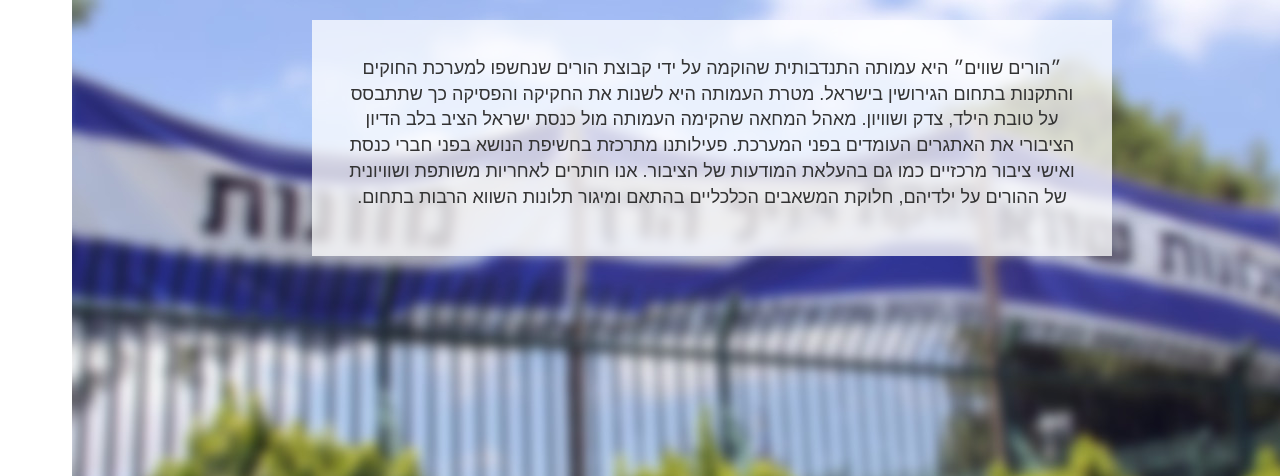
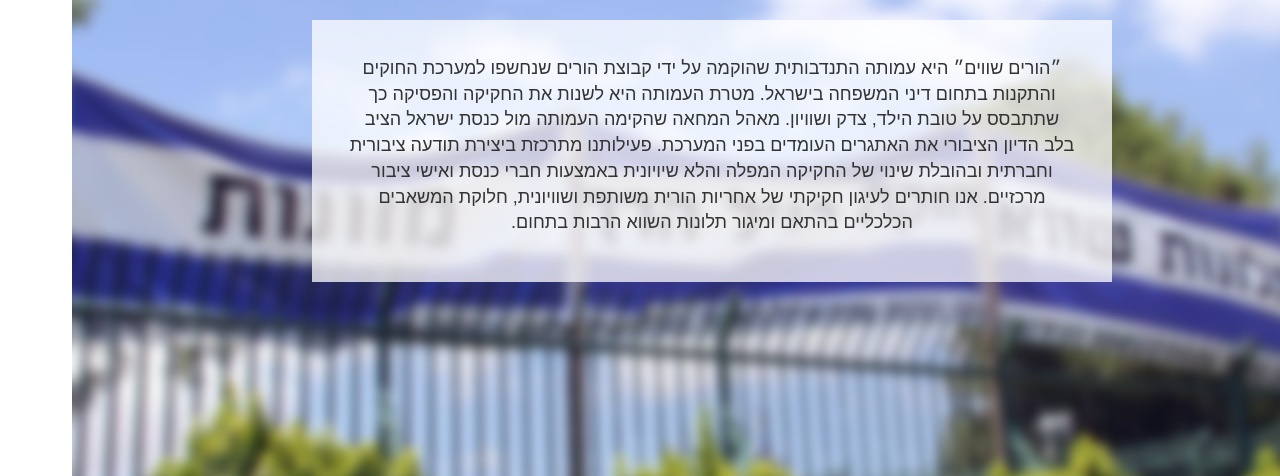
Before and after one commit to horimshavim/homepage, a Rails app: page /about in a window 1280 px wide. Shown: the part 52-528 px from the top of the page. Run offline with Rails 7, Linux system fonts and the light colour scheme; style sheets or scripts are compiled from the project's sources; some libraries are stand-ins or nearby versions; some web fonts are replaced.

Commit message:
about us

```diff
--- a/app/views/about/index.html.erb
+++ b/app/views/about/index.html.erb
@@ -28,7 +28,7 @@
 <div itemscope itemtype="http://schema.org/LocalBusiness" class="mainWrapper">
   <article class="text-center">
     <p>
-      ״הורים שווים״ היא עמותה התנדבותית שהוקמה על ידי קבוצת הורים שנחשפו למערכת החוקים והתקנות בתחום הגירושין בישראל. מטרת העמותה היא לשנות את החקיקה והפסיקה כך שתתבסס על טובת הילד, צדק ושוויון. מאהל המחאה שהקימה העמותה מול כנסת ישראל הציב בלב הדיון הציבורי את האתגרים העומדים בפני המערכת. פעילותנו מתרכזת בחשיפת הנושא בפני חברי כנסת ואישי ציבור מרכזיים כמו גם בהעלאת המודעות של הציבור. אנו חותרים לאחריות משותפת ושוויונית של ההורים על ילדיהם, חלוקת המשאבים הכלכליים בהתאם ומיגור תלונות השווא הרבות בתחום.
+      ״הורים שווים״ היא עמותה התנדבותית שהוקמה על ידי קבוצת הורים שנחשפו למערכת החוקים והתקנות בתחום דיני המשפחה בישראל. מטרת העמותה היא לשנות את החקיקה והפסיקה כך שתתבסס על טובת הילד, צדק ושוויון. מאהל המחאה שהקימה העמותה מול כנסת ישראל הציב בלב הדיון הציבורי את האתגרים העומדים בפני המערכת. פעילותנו מתרכזת ביצירת תודעה ציבורית וחברתית ובהובלת שינוי של החקיקה המפלה והלא שיויונית באמצעות חברי כנסת ואישי ציבור מרכזיים. אנו חותרים לעיגון חקיקתי של אחריות הורית משותפת ושוויונית, חלוקת המשאבים הכלכליים בהתאם ומיגור תלונות השווא הרבות בתחום.
     </p>
   </article>
 
```
